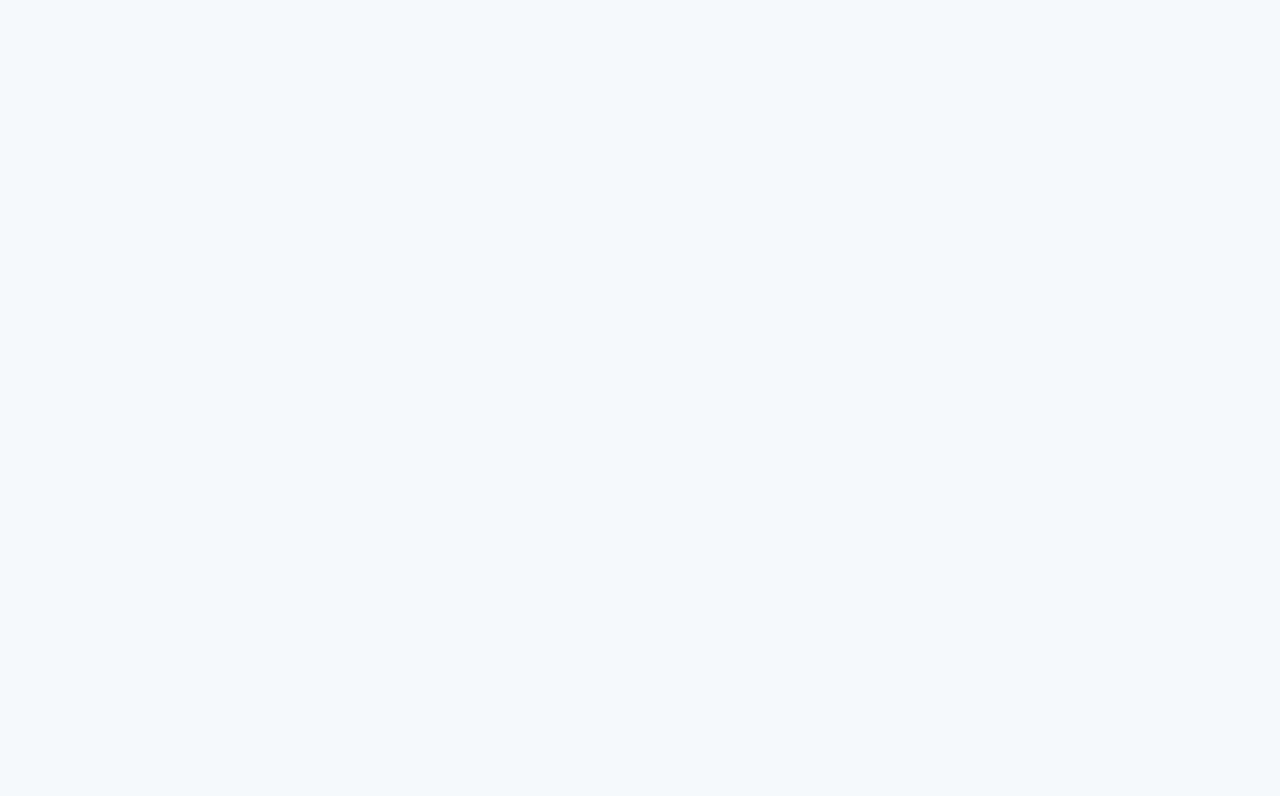
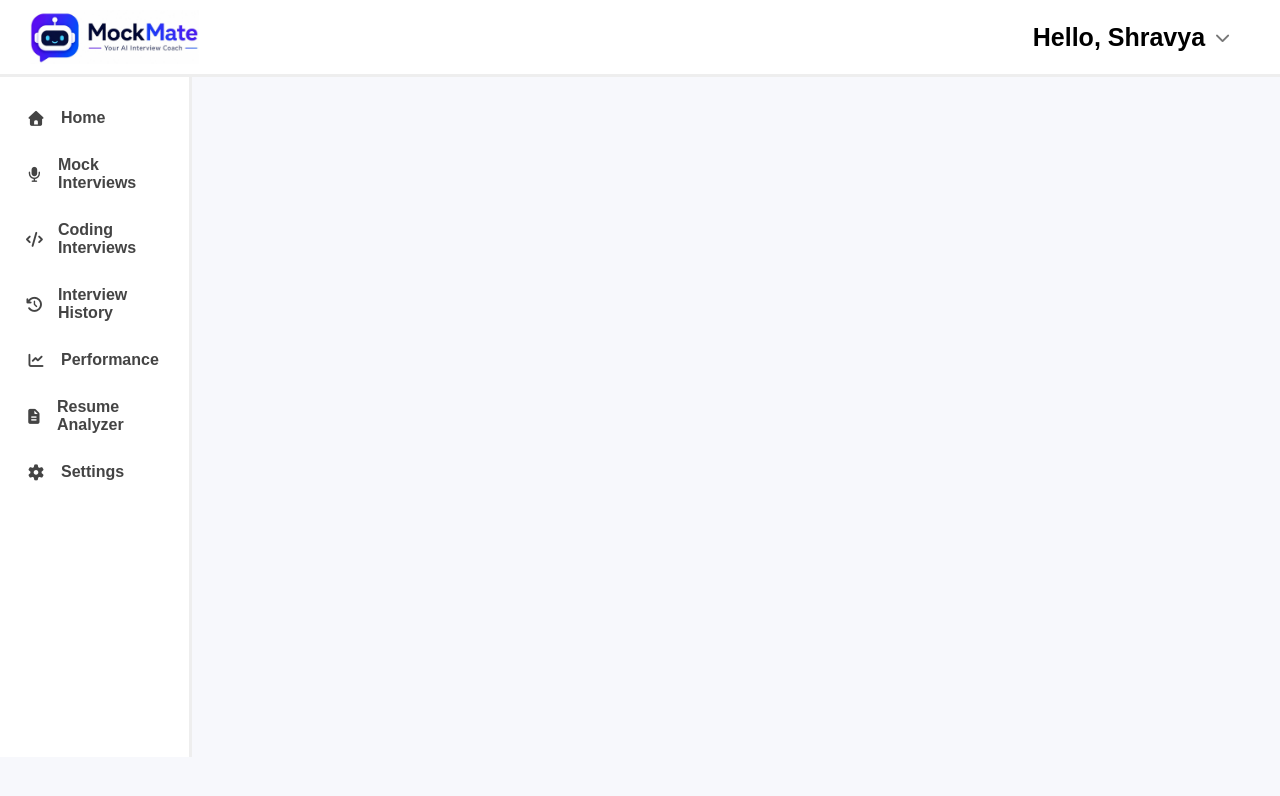
Before and after one commit to shravya-techcodes/MockMate---AI-Interview-Application, a React (Vite) app: page /dashboard in a window 1280 px wide. Before the commit this address had no page. Shown: the top 796 px of the page. Built offline with nearby package versions, Linux system fonts and the light colour scheme.

Commit message:
Updated the application with the Dashboard part and added the Nav and sidebar

```diff
--- a/src/App.css
+++ b/src/App.css
@@ -1,3 +1,5 @@
+* { margin:0; padding:0; box-sizing:border-box; font-family:'Poppins',sans-serif; }
+
 body{
      background-color: #f7f8fc;
      margin: 0;
--- a/src/App.jsx
+++ b/src/App.jsx
@@ -3,7 +3,9 @@ import { Routes, Route } from "react-router-dom";
 import LandingPage from "./Pages/LandingPage";
 import LoginPage from "./Pages/LoginPage";
 import SignupPage from "./Pages/SignupPage";
+import DashboardNav from "./Components/DashboardNav";
 import React from 'react'
+import DashboardPage from "./Pages/DashboardPage";
 
 export default function App() {
   return (
@@ -11,6 +13,7 @@ export default function App() {
       <Route path="/" element={<LandingPage />} />
       <Route path="/login" element={<LoginPage />} />
       <Route path="/signup" element={<SignupPage />} />
+      <Route path="/dashboard" element={<DashboardPage />} />
     </Routes>
   )
 }
--- /dev/null
+++ b/src/Components/DashboardNav.jsx
@@ -0,0 +1,32 @@
+import "../Styles/DashboardNav.css";
+import logo from "../assets/logo.jpeg";
+import React from "react";
+
+export default function DashboardNav() {
+  return (
+    <nav className="dashnavbar">
+      <div className="dashnav-logo">
+        <img src={logo} alt="Mock Mate Logo" className="dashlogo-img" />
+      </div>
+
+      <div className="user-dropdown">
+        <div className="user-toggle">
+          <span>Hello, Shravya</span>
+          <i className="fa-solid fa-chevron-down"></i>
+        </div>
+        <ul className="dropdown-menu">
+          <li className="profile">
+            <a href="#">
+              <i className="fa-solid fa-user"></i> Profile
+            </a>
+          </li>
+          <li className="logout">
+            <a href="#" className="logout">
+              <i className="fa-solid fa-right-from-bracket"></i> Logout
+            </a>
+          </li>
+        </ul>
+      </div>
+    </nav>
+  );
+}
--- /dev/null
+++ b/src/Components/SideBar.jsx
@@ -0,0 +1,18 @@
+import "../Styles/SideBar.css";
+import React from 'react'
+
+export default function SideBar() {
+  return (
+    <aside className="sidebar">
+        <ul className="sidebar-menu">
+            <li><a href="#"><i className="fa-solid fa-house icon"></i> Home </a></li>
+            <li><a href="#"><i className="fa-solid fa-microphone icon"></i> Mock Interviews </a></li>
+            <li><a href="#"><i className="fa-solid fa-code icon"></i> Coding Interviews </a></li>
+            <li><a href="#"><i className="fa-solid fa-clock-rotate-left icon"></i> Interview History </a></li>
+            <li><a href="#"><i className="fa-solid fa-chart-line icon"></i> Performance </a></li>
+            <li><a href="#"><i className="fa-solid fa-file-lines icon"></i> Resume Analyzer </a></li>
+            <li><a href="#"><i className="fa-solid fa-gear icon"></i> Settings </a></li>
+        </ul>
+    </aside>
+  )
+}
--- /dev/null
+++ b/src/Pages/DashboardPage.jsx
@@ -0,0 +1,12 @@
+import DashboardNav from "../Components/DashboardNav";
+import SideBar from "../Components/SideBar";
+import React from 'react'
+
+export default function DashboardPage() {
+  return (
+    <>
+    <DashboardNav />
+    <SideBar />
+    </>
+  )
+}
--- /dev/null
+++ b/src/Styles/DashboardNav.css
@@ -0,0 +1,99 @@
+.dashnavbar {
+  display: flex;
+  align-items: center;
+  justify-content: space-between;
+  padding: 10px 30px;
+  background: #fff;
+  border-bottom: 3px solid #eee;
+}
+
+.dashnav-logo {
+  display: flex;
+  align-items: center;
+  gap: 10px;
+}
+
+.dashlogo-img {
+  width: 17%;
+  height: 10%;
+}
+/* ===== USER DROPDOWN ===== */
+.user-dropdown {
+  position: relative;
+  width: 30%;
+}
+
+.user-toggle {
+  display: flex;
+  align-items: center;
+  gap: 8px;
+  font-weight: 600;
+  font-size: 25px;
+  cursor: pointer;
+  padding: 5px 10px;
+  border-radius: 8px;
+  transition: background 0.2s;
+}
+
+.user-toggle:hover {
+  background: #f5f5f7;
+  color: #7f05d0;
+}
+
+.user-toggle i {
+  font-size: 15px;
+  color: #777;
+  transition: transform 0.2s;
+}
+
+.dropdown-menu {
+  list-style: none;
+  position: absolute;
+  right: 0;
+  top: 110%;
+  background: #fff;
+  border: 3px solid #eee;
+  border-radius: 10px;
+  box-shadow: 0 8px 20px rgba(0, 0, 0, 0.08);
+  min-width: 160px;
+  padding: 6px;
+  margin: 0;
+  display: none;
+  z-index: 100;
+}
+
+.user-dropdown:hover .dropdown-menu {
+  display: block;
+}
+
+.user-dropdown:hover .user-toggle i {
+  transform: rotate(180deg);
+}
+
+.dropdown-menu li {
+  padding: 10px 12px;
+  border-radius: 8px;
+  cursor: pointer;
+}
+
+.dropdown-menu li:hover {
+  background: #f5f5f7;
+}
+
+.dropdown-menu a.logout {
+  color: #ff4d4d;
+}
+
+.dropdown-menu li.logout:hover {
+  background: #fff0f0;
+}
+
+.dropdown-menu a {
+  text-decoration: none;
+  font-weight: 600;
+  font-size: 16px;
+  color: #444;
+  display: flex;
+  align-items: center;
+  gap: 15px;
+}
--- /dev/null
+++ b/src/Styles/SideBar.css
@@ -0,0 +1,48 @@
+.sidebar {
+  width: 15%;
+  height: 85vh;
+  background: #fff;
+  border-right: 3px solid #eee;
+  padding: 20px 12px;
+}
+
+.sidebar-menu {
+  list-style: none;
+  padding: 0;
+  margin: 0;
+}
+
+.sidebar-menu li {
+  align-items: center;
+  padding: 12px 14px;
+  border-radius: 10px;
+  cursor: pointer;
+  margin-bottom: 5px;
+  transition: background 0.2s;
+}
+
+.sidebar-menu a {
+  text-decoration: none;
+  font-weight: 600;
+  font-size: 16px;
+  color: #444;
+  display: flex;
+  align-items: center;
+  gap: 15px;
+}
+
+.sidebar-menu li:hover {
+  background: #c8a8f570;
+}
+
+.sidebar-menu a:active,
+.sidebar-menu a:hover {
+  color: #6c5ce7;
+  font-weight: 600;
+}
+
+.sidebar-menu .icon {
+  font-size: 15px;
+  width: 20px;
+  text-align: center;
+}
--- a/src/main.jsx
+++ b/src/main.jsx
@@ -1,6 +1,7 @@
 import { StrictMode } from 'react'
 import { createRoot } from 'react-dom/client'
 import { BrowserRouter } from 'react-router-dom'
+import "@fortawesome/fontawesome-free/css/all.min.css";
 import App from './App.jsx'
 
 createRoot(document.getElementById('root')).render(
```
